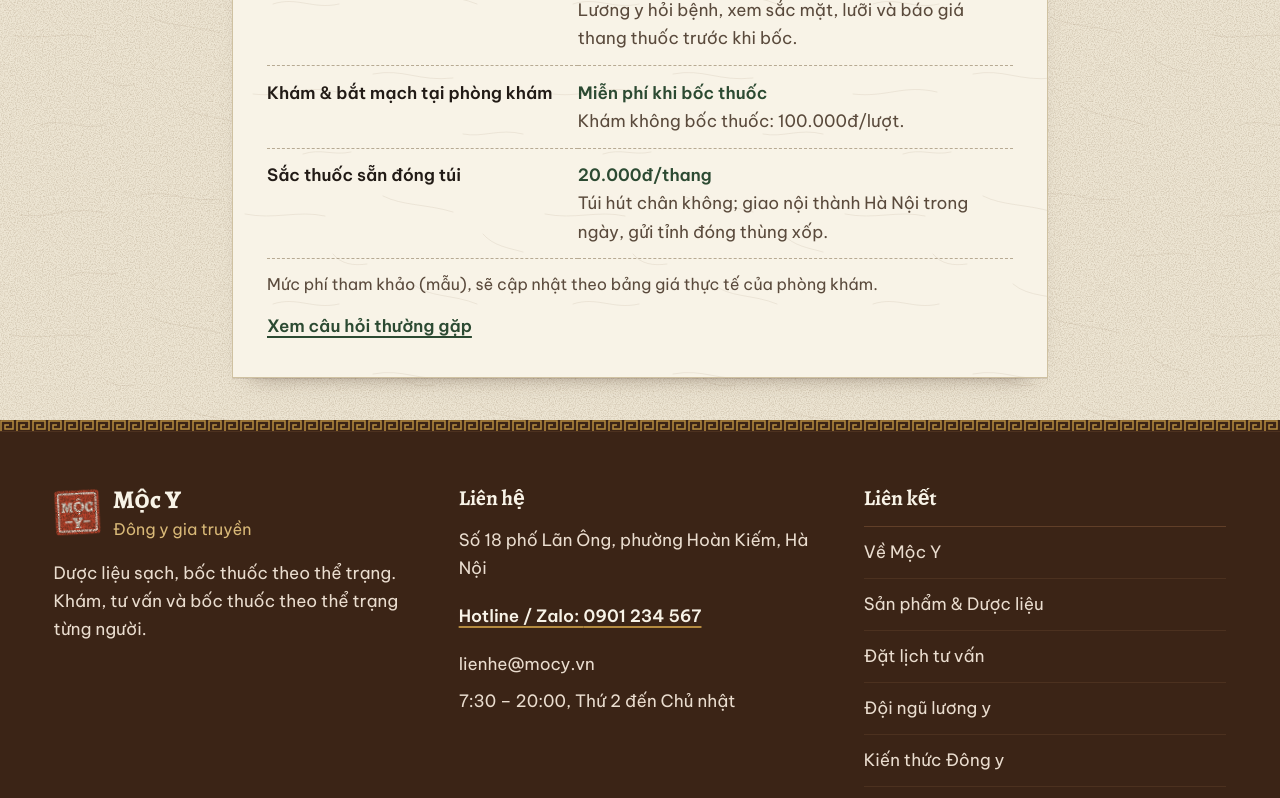
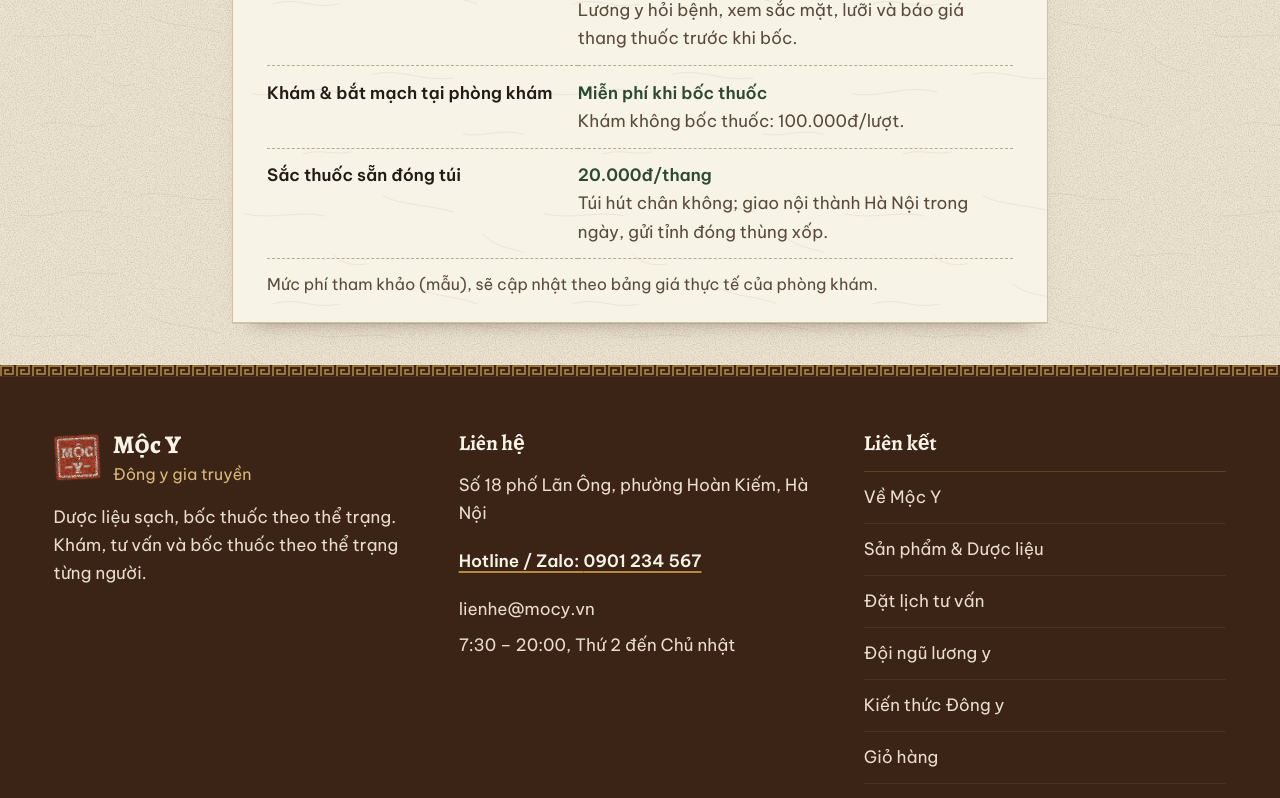
Before and after one commit to trisjr/mocy-platform, a Next.js app: page /tu-van in a window 1280 px wide. Shown: the part 1302-2100 px from the top of the page. Built offline with nearby package versions, Linux system fonts and the light colour scheme.

Commit message:
fix(booking): drop FAQ link from fee block inside forms

```diff
--- a/src/components/booking/BookingFlow.tsx
+++ b/src/components/booking/BookingFlow.tsx
@@ -415,7 +415,7 @@ export function BookingFlow() {
           )}
         </div>
 
-        <FeeNotice className="mt-8" />
+        <FeeNotice className="mt-8" faqLink={false} />
       </div>
     </Container>
   );
--- a/src/components/booking/ConsultForm.tsx
+++ b/src/components/booking/ConsultForm.tsx
@@ -247,7 +247,7 @@ export function ConsultForm() {
           </div>
         </form>
 
-        <FeeNotice className="mt-8" />
+        <FeeNotice className="mt-8" faqLink={false} />
       </div>
     </Container>
   );
--- a/src/components/booking/FeeNotice.tsx
+++ b/src/components/booking/FeeNotice.tsx
@@ -2,8 +2,11 @@ import Link from "next/link";
 import { SERVICE_FEE_NOTE, serviceFees } from "@/data";
 import { cn } from "@/lib/utils";
 
-/** Bảng chi phí khám & dịch vụ sắc thuốc. Thuần trình bày, dùng được trong cả client lẫn server component. */
-export function FeeNotice({ className }: { className?: string }) {
+/**
+ * Bảng chi phí khám & dịch vụ sắc thuốc. Thuần trình bày, dùng được trong cả client lẫn server component.
+ * `faqLink`: tắt khi đặt trong form nhiều bước, để khách không rời trang và mất thông tin đang nhập.
+ */
+export function FeeNotice({ className, faqLink = true }: { className?: string; faqLink?: boolean }) {
   return (
     <aside
       aria-labelledby="chi-phi-title"
@@ -24,12 +27,14 @@ export function FeeNotice({ className }: { className?: string }) {
         ))}
       </dl>
       <p className="mt-3 text-label text-ink-muted">{SERVICE_FEE_NOTE}</p>
+      {faqLink && (
         <Link
           href="/#cau-hoi"
           className="mt-1 inline-flex min-h-12 items-center font-semibold text-herb-700 underline decoration-2 underline-offset-4"
         >
           Xem câu hỏi thường gặp
         </Link>
+      )}
     </aside>
   );
 }
```
Also changed, not shown: 1 other file (tests, documents, lock files or other folders). Lines whose indentation alone changed are shown as unchanged.
